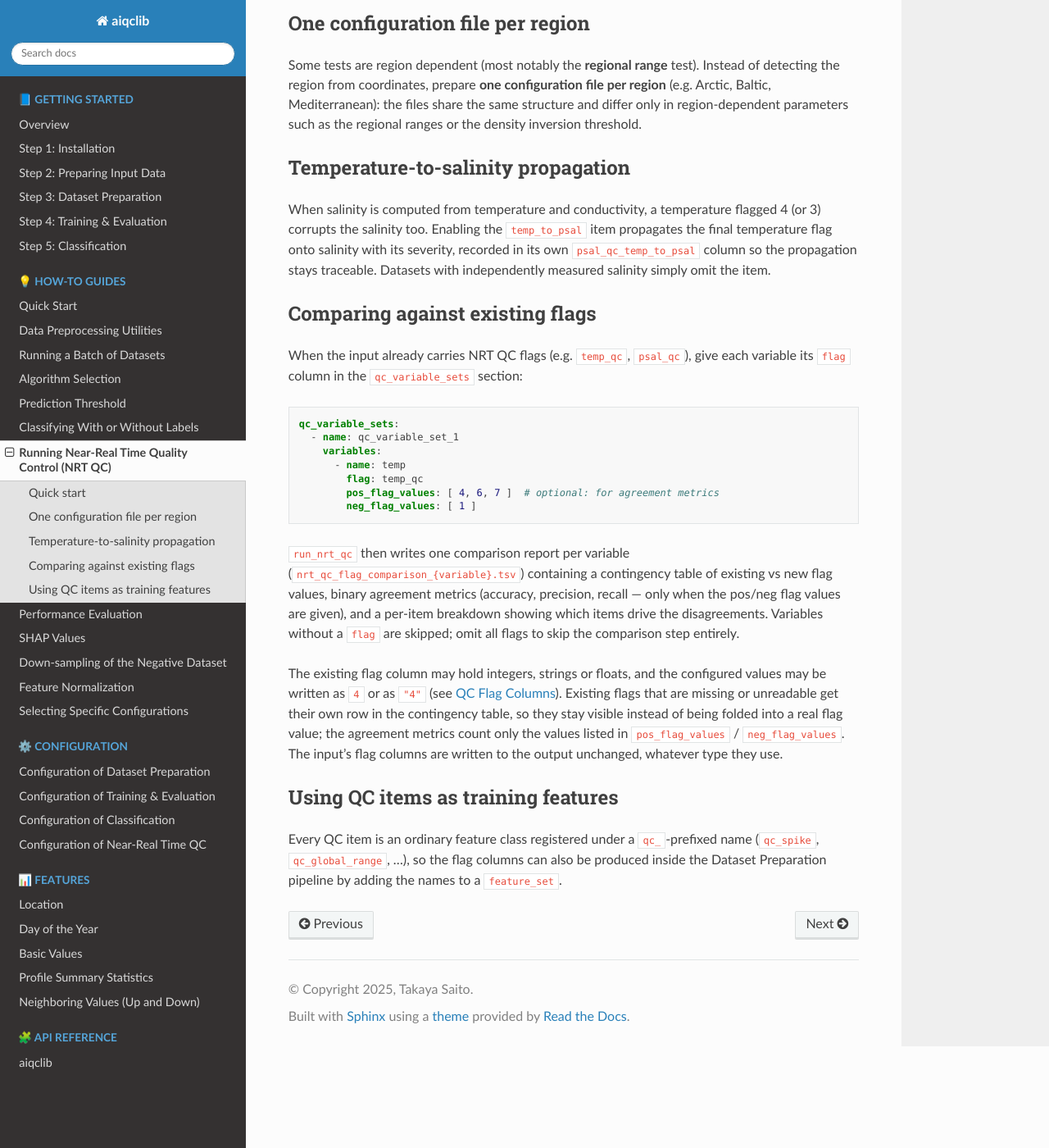
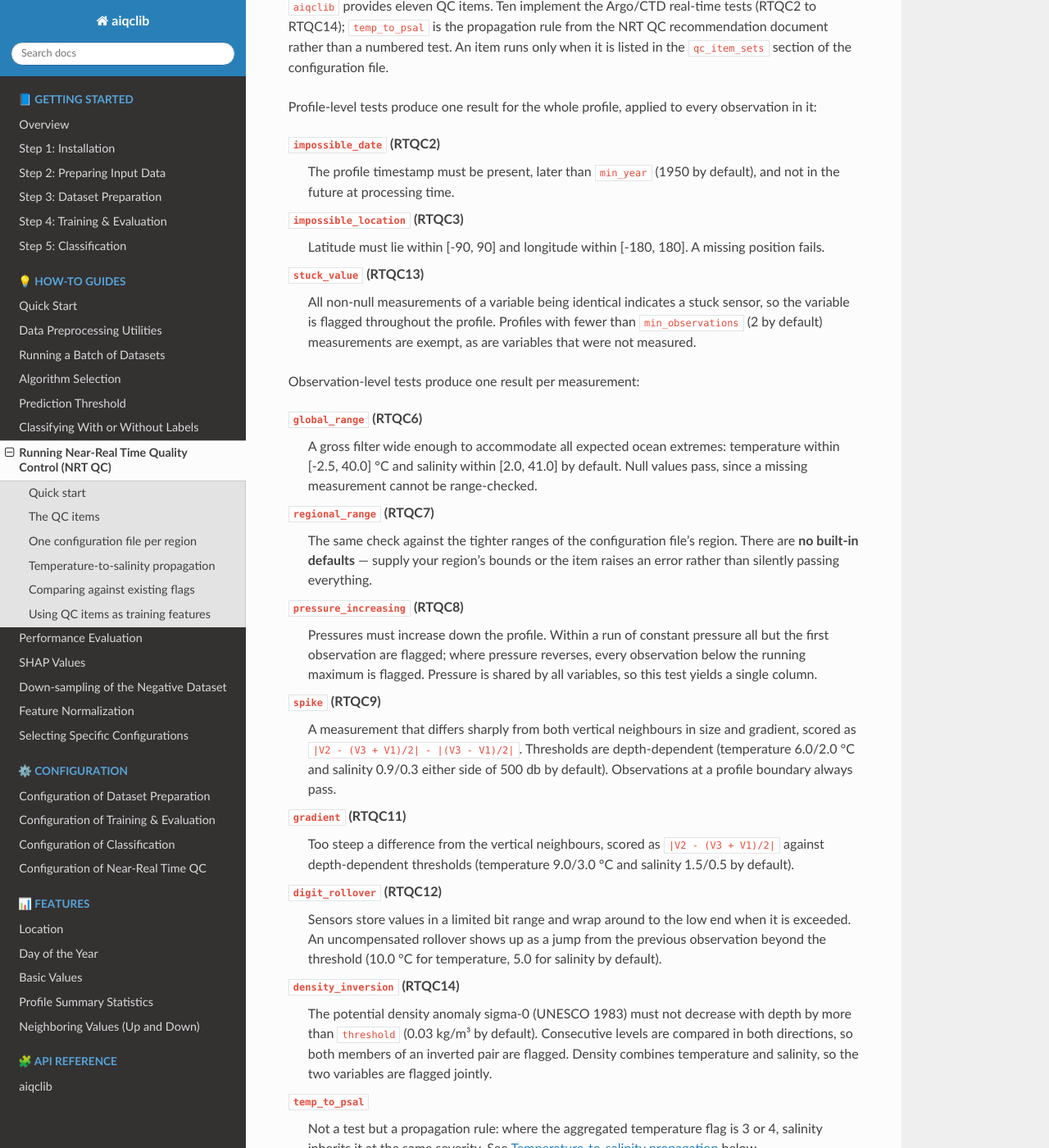
Before and after one commit to AIQC-Hub/aiqclib, a Sphinx documentation site: the page built from docs/source/how-to/nrt_qc.rst, in a window 1280 px wide and 1400 px high, scrolled down 693 px. Shown: the whole window at 82% size. Built offline with Sphinx 7.4.7 and the Read the Docs theme 3.1.0, drawn with Linux system fonts in a browser that asks for light colours; some of the changed text lies outside the part shown.

Commit message:
List the QC items in the NRT QC guide
The guide described the module and the flag columns but never said which
tests exist, sending readers to the configuration reference to find out.
That page lists the items as a config table — name, RTQC number, level,
output columns — which answers "how do I configure this", not "what does
this test actually check".

Add a list to the how-to page taking the other cut: what each item flags,
with the thresholds that matter for reading the result. Grouped into
profile-level and observation-level, since that determines whether a flag
applies to one measurement or the whole profile. Descriptions taken from
the item classes; the pointer to the configuration page stays for column
names and the full parameter syntax.

Co-Authored-By: Claude Opus 5 <noreply@anthropic.com>

```diff
--- a/docs/source/how-to/nrt_qc.rst
+++ b/docs/source/how-to/nrt_qc.rst
@@ -24,8 +24,82 @@ Quick start
    config = aq.read_config("/path/to/nrt_qc_config.yaml")
    aq.run_nrt_qc(config)
 
-The available QC items, their default thresholds, and all configuration
-sections are described in :doc:`../configuration/nrtqc`.
+The QC items
+------------
+
+``aiqclib`` provides eleven QC items. Ten implement the Argo/CTD real-time
+tests (RTQC2 to RTQC14); ``temp_to_psal`` is the propagation rule from the
+NRT QC recommendation document rather than a numbered test. An item runs
+only when it is listed in the ``qc_item_sets`` section of the configuration
+file.
+
+Profile-level tests produce one result for the whole profile, applied to
+every observation in it:
+
+``impossible_date`` (RTQC2)
+   The profile timestamp must be present, later than ``min_year`` (1950 by
+   default), and not in the future at processing time.
+
+``impossible_location`` (RTQC3)
+   Latitude must lie within [-90, 90] and longitude within [-180, 180]. A
+   missing position fails.
+
+``stuck_value`` (RTQC13)
+   All non-null measurements of a variable being identical indicates a stuck
+   sensor, so the variable is flagged throughout the profile. Profiles with
+   fewer than ``min_observations`` (2 by default) measurements are exempt, as
+   are variables that were not measured.
+
+Observation-level tests produce one result per measurement:
+
+``global_range`` (RTQC6)
+   A gross filter wide enough to accommodate all expected ocean extremes:
+   temperature within [-2.5, 40.0] °C and salinity within [2.0, 41.0] by
+   default. Null values pass, since a missing measurement cannot be
+   range-checked.
+
+``regional_range`` (RTQC7)
+   The same check against the tighter ranges of the configuration file's
+   region. There are **no built-in defaults** — supply your region's bounds
+   or the item raises an error rather than silently passing everything.
+
+``pressure_increasing`` (RTQC8)
+   Pressures must increase down the profile. Within a run of constant
+   pressure all but the first observation are flagged; where pressure
+   reverses, every observation below the running maximum is flagged. Pressure
+   is shared by all variables, so this test yields a single column.
+
+``spike`` (RTQC9)
+   A measurement that differs sharply from both vertical neighbours in size
+   and gradient, scored as ``|V2 - (V3 + V1)/2| - |(V3 - V1)/2|``. Thresholds
+   are depth-dependent (temperature 6.0/2.0 °C and salinity 0.9/0.3 either
+   side of 500 db by default). Observations at a profile boundary always pass.
+
+``gradient`` (RTQC11)
+   Too steep a difference from the vertical neighbours, scored as
+   ``|V2 - (V3 + V1)/2|`` against depth-dependent thresholds (temperature
+   9.0/3.0 °C and salinity 1.5/0.5 by default).
+
+``digit_rollover`` (RTQC12)
+   Sensors store values in a limited bit range and wrap around to the low end
+   when it is exceeded. An uncompensated rollover shows up as a jump from the
+   previous observation beyond the threshold (10.0 °C for temperature, 5.0
+   for salinity by default).
+
+``density_inversion`` (RTQC14)
+   The potential density anomaly sigma-0 (UNESCO 1983) must not decrease with
+   depth by more than ``threshold`` (0.03 kg/m³ by default). Consecutive
+   levels are compared in both directions, so both members of an inverted
+   pair are flagged. Density combines temperature and salinity, so the two
+   variables are flagged jointly.
+
+``temp_to_psal``
+   Not a test but a propagation rule: where the aggregated temperature flag
+   is 3 or 4, salinity inherits it at the same severity. See
+   `Temperature-to-salinity propagation`_ below.
+
+For the output column names, the full default parameters, and the YAML
+syntax for overriding them, see :doc:`../configuration/nrtqc`.
 
 One configuration file per region
 ---------------------------------
```
Also changed, not shown: CHANGELOG.md (+4 -0 lines).
